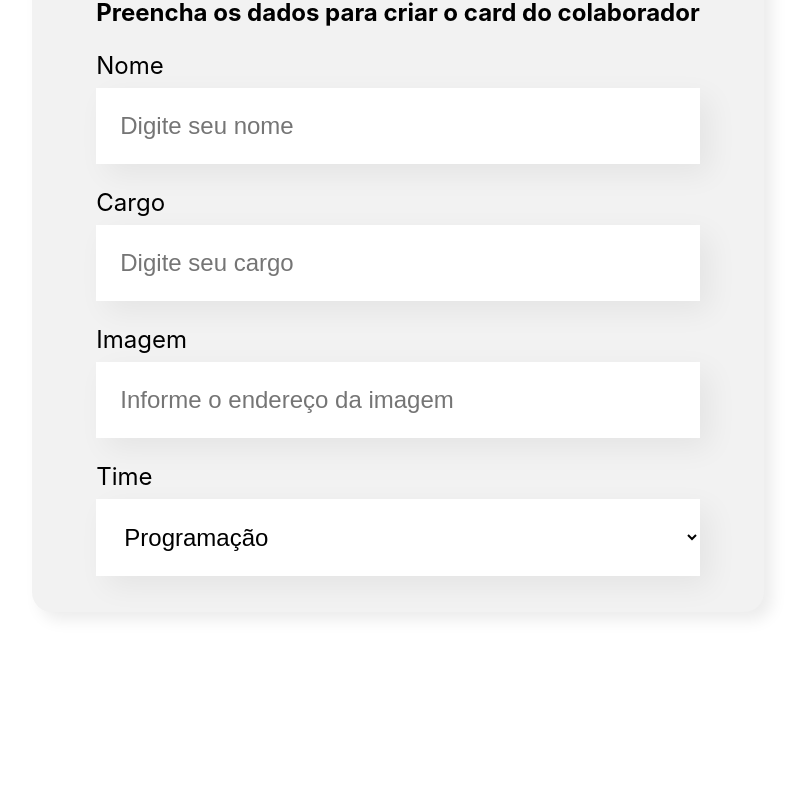
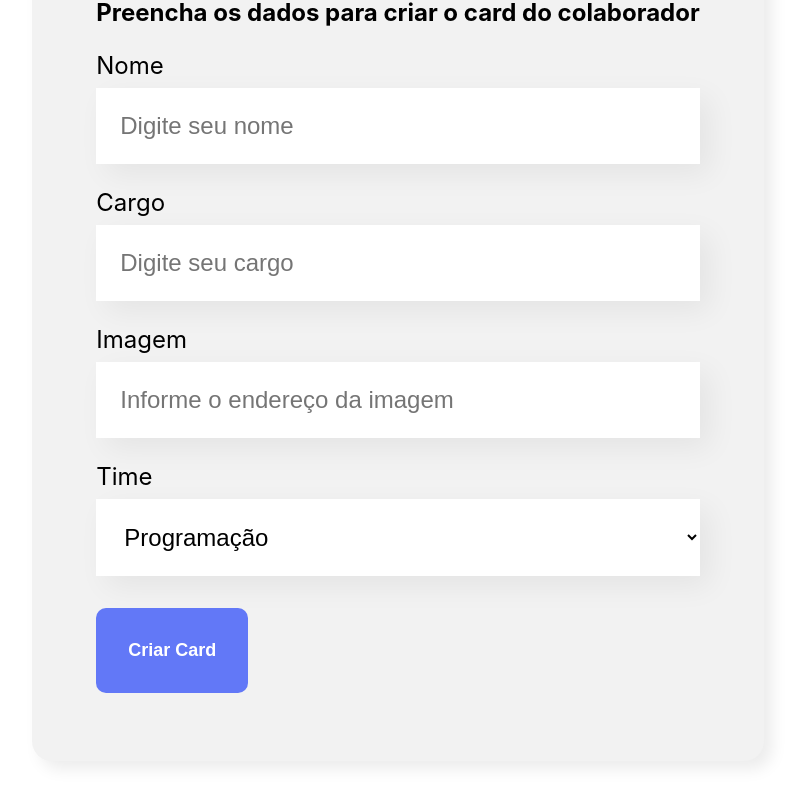
Before and after one commit to FrancisCarolina/Organo, a React (Create React App) app in the folder organo/: page / in a window 1280 px wide. Shown: the part 636-1441 px from the top of the page, without its empty margins (242-1042 px from the left). Before the commit the page ends 1328 px from the top, so only its background shows below. Built offline with nearby package versions, Linux system fonts and the light colour scheme.

Commit message:
validando formulario

```diff
--- /dev/null
+++ b/organo/src/componentes/Botao/Botao.css
@@ -0,0 +1,15 @@
+.botao{
+    background-color: #6278F7;
+    border-radius: 10px;
+    font-weight: 700;
+    font-size: 18px;
+    padding: 32px;
+    border: none;
+    color: #FFF;
+    cursor: pointer;
+    margin: 32px 0;
+}
+
+.botao:hover{
+    color: #95FFD4
+}
--- /dev/null
+++ b/organo/src/componentes/Botao/index.js
@@ -0,0 +1,7 @@
+import "./Botao.css";
+
+const Botao = (props) => {
+  return <button className="botao">{props.children}</button>;
+};
+
+export default Botao;
--- a/organo/src/componentes/CampoTexto/index.js
+++ b/organo/src/componentes/CampoTexto/index.js
@@ -1,11 +1,11 @@
-import './CampoTexto.css';
+import "./CampoTexto.css";
 
 const CampoTexto = (props) => {
-    return (
-        <div className="campo-texto">
-            <label>{props.label}</label>
-            <input placeholder={props.placeholder}/>
-        </div>
-    )
-}
+  return (
+    <div className="campo-texto">
+      <label>{props.label}</label>
+      <input required={props.obrigatorio} placeholder={props.placeholder} />
+    </div>
+  );
+};
 export default CampoTexto;
--- a/organo/src/componentes/Formulario/index.js
+++ b/organo/src/componentes/Formulario/index.js
@@ -1,6 +1,7 @@
 import "./Formulario.css";
 import CampoTexto from "../CampoTexto";
 import ListaSuspensa from "../ListaSuspensa";
+import Botao from "../Botao";
 
 const Formulario = () => {
   const times = [
@@ -12,14 +13,20 @@
     "Mobile",
     "Inovação e Gestão",
   ];
+
+  const aoSalvar = (evento) => {
+    evento.preventDefault();
+  };
+
   return (
     <section className="formulario">
-      <form>
+      <form onSubmit={aoSalvar}>
         <h2>Preencha os dados para criar o card do colaborador</h2>
-        <CampoTexto label="Nome" placeholder="Digite seu nome" />
-        <CampoTexto label="Cargo" placeholder="Digite seu cargo" />
+        <CampoTexto obrigatorio label="Nome" placeholder="Digite seu nome" />
+        <CampoTexto obrigatorio label="Cargo" placeholder="Digite seu cargo" />
         <CampoTexto label="Imagem" placeholder="Informe o endereço da imagem" />
-        <ListaSuspensa label="Time" itens={times} />
+        <ListaSuspensa obrigatorio label="Time" itens={times} />
+        <Botao>Criar Card</Botao>
       </form>
     </section>
   );
--- a/organo/src/componentes/ListaSuspensa/index.js
+++ b/organo/src/componentes/ListaSuspensa/index.js
@@ -4,7 +4,7 @@
   return (
     <div className="lista-suspensa">
       <label>{props.label}</label>
-      <select>
+      <select required={props.obrigatorio}>
         {props.itens.map((item) => (
           <option key={item}>{item}</option>
         ))}
```
